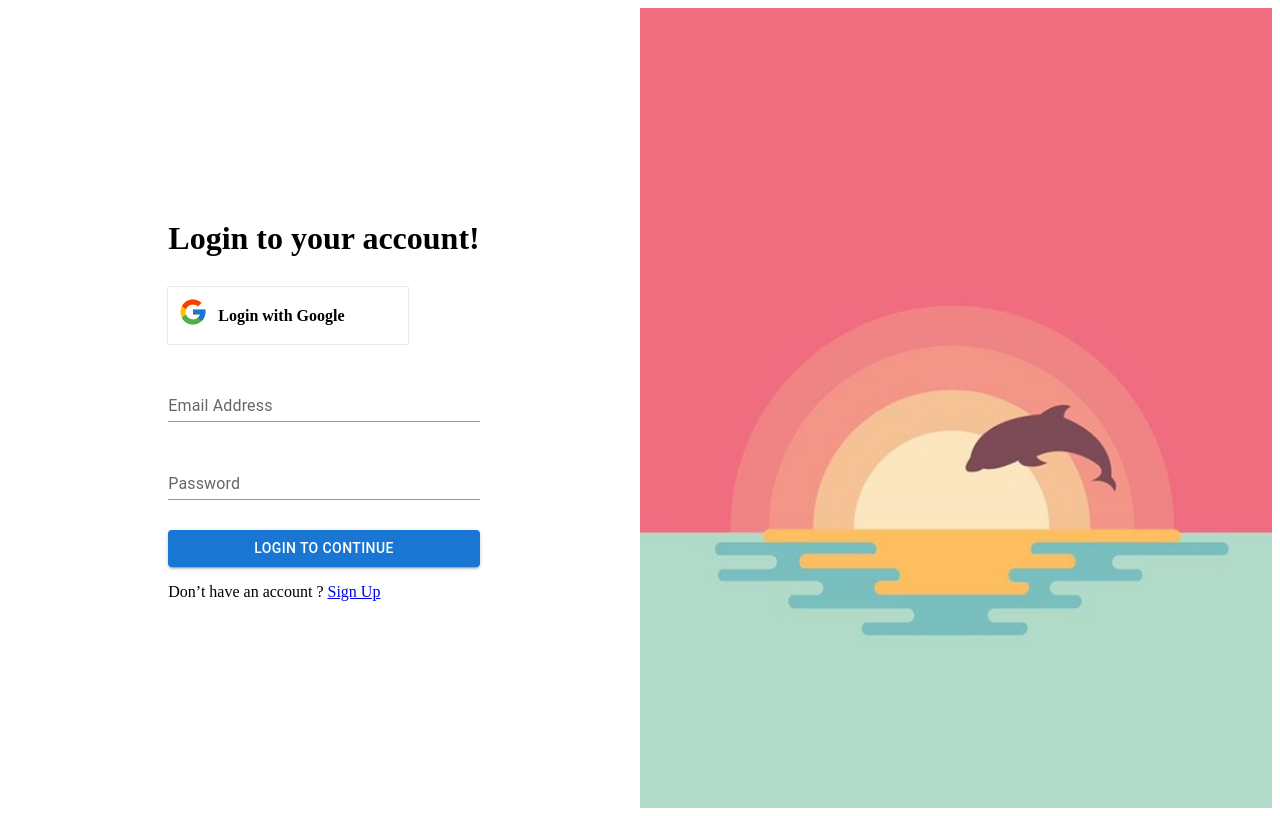
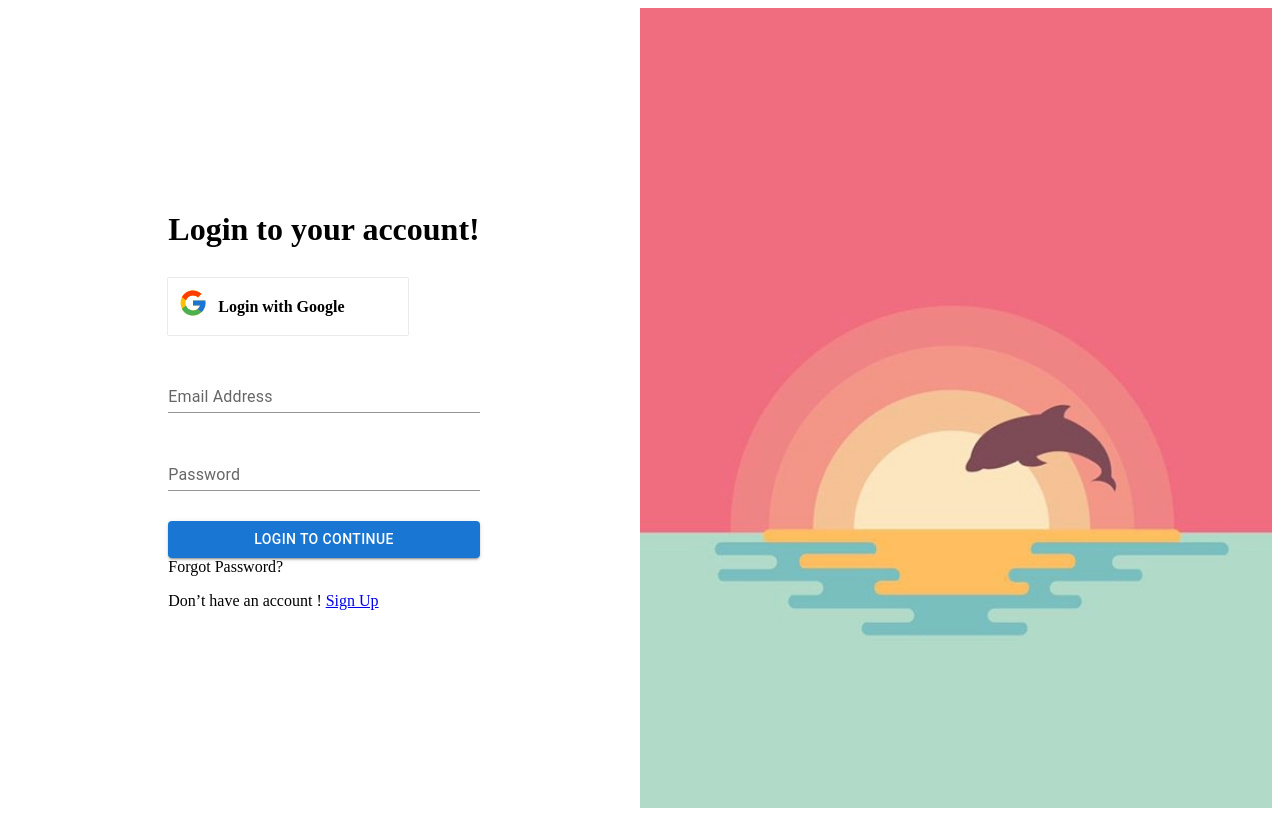
Before and after one commit to pronobiswas/alap, a React (Vite) app: page / in a window 1280 px wide. Built offline with nearby package versions, Linux system fonts and the light colour scheme.

Commit message:
working in login page validation

```diff
--- a/package.json
+++ b/package.json
@@ -13,10 +13,12 @@
     "@emotion/react": "^11.11.4",
     "@emotion/styled": "^11.11.5",
     "@mui/material": "^5.15.18",
+    "formik": "^2.4.6",
     "react": "^18.2.0",
     "react-dom": "^18.2.0",
     "react-icons": "^5.2.1",
-    "react-router-dom": "^6.23.1"
+    "react-router-dom": "^6.23.1",
+    "yup": "^1.4.0"
   },
   "devDependencies": {
     "@types/react": "^18.2.66",
--- a/src/pages/auth/Login.jsx
+++ b/src/pages/auth/Login.jsx
@@ -7,12 +7,17 @@ import Grid from '@mui/material/Grid';
 import TextField from '@mui/material/TextField';
 import { FcGoogle } from "react-icons/fc";
 import Button from '@mui/material/Button';
+import Modal from '@mui/material/Modal';
+
+import { useFormik } from 'formik';
+import * as Yup from 'yup';
 
 
 
 import LoginImages from '../../component/Utilities/loginImage.webp'
 import Images from '../../component/Utilities/Images';
 import { Link } from 'react-router-dom';
+import { Typography } from '@mui/material';
 
 
 const Item = styled(Paper)(({ theme }) => ({
@@ -22,31 +27,109 @@ const Item = styled(Paper)(({ theme }) => ({
   color: theme.palette.text.secondary,
 }));
 
+const style = {
+  position: 'absolute',
+  top: '50%',
+  left: '50%',
+  transform: 'translate(-50%, -50%)',
+  width: 400,
+  bgcolor: 'background.paper',
+  border: '2px solid #000',
+  boxShadow: 24,
+  pt: 2,
+  px: 4,
+  pb: 3,
+};
+
 
 const Login = () => {
+  const [open, setOpen] = React.useState(false);
+  const handleOpen = () => setOpen(true);
+  const handleClose = () => setOpen(false);
+  const emailRegx = "^[A-Za-z0-9](([a-zA-Z0-9,=\.!\-#|\$%\^&\*\+/\?_`\{\}~]+)*)@(?:[0-9a-zA-Z-]+\.)+[a-zA-Z]{2,9}$"
+
+  const formik = useFormik({
+    initialValues: {
+      email: '',
+      password: '',
+    },
+
+    validationSchema: Yup.object({
+
+      email: Yup.string()
+      .email('Invalid email address')
+      .matches(emailRegx , "regx check korchi")
+      .required('Required'),
+
+      password: Yup.string()
+        .max(15, 'Must be 15 characters or less')
+        .min(5, "minum 5 charecter")
+        .required('Required')
+    }),
+
+    onSubmit: values => {
+      // alert(JSON.stringify(values, null, 2));
+      console.log(values);
+    }
+  })
+
   return (
     <>
       <Box sx={{ flexGrow: 1 }}>
         <Grid container>
+
           <Grid item xs={6} className='center'>
 
               <div className="loginBox">
                 <h1 className='loginHeadding'>
-                Login to your account!
+                  Login to your account!
                 </h1>
                 <div className="logInWithGoogle">
                   <span className='logInWithGoogleIcon'><FcGoogle /></span>
                   <span className='logInWithGoogleTxt'>Login with Google</span>
                 </div>
-                <div className="inputTxt">
-                  <TextField id="outlined-basic" label="Email Address" variant="standard" className='inputItem'/>
-                </div>
-                <div className="inputTxt">
-                  <TextField id="outlined-basic" label="Password" variant="standard" className='inputItem'/>
-                </div>
-                <Button variant="contained" className='loginBtn'>LogIn to Continue</Button>
+
+                <form onSubmit={formik.handleSubmit}>
+                {/* //email TextField */}
+                  <div className="inputTxt">
+                    <TextField
+                    id="email"
+                    label="Email Address"
+                    variant="standard"
+                    name="email"
+                    type="email"
+                    onChange={formik.handleChange}
+                    value={formik.values.email}
+                    className='inputItem'/>
+
+                    {formik.touched.email && formik.errors.email ? (
+                    <div>{formik.errors.email}</div>
+                    ) : null}
+
+                  </div>
+                  {/* password input fild */}
+                  <div className="inputTxt">
+                    <TextField
+                    id="password"
+                    name="password"
+                    type="password"
+                    onChange={formik.handleChange}
+                    value={formik.values.password}
+                    label="Password"
+                    variant="standard"
+                    className='inputItem'/>
+                    {formik.touched.password && formik.errors.password ? (
+                    <div>{formik.errors.password}</div>
+                    ) : null}
+                  </div>
+                  <Button variant="contained" className='loginBtn' type='submit'>LogIn to Continue</Button>
+
+                  <span onClick={handleOpen}>Forgot Password?</span>
+
+                </form>
+
                 <p>
-                  Don’t have an account ? <Link to="/reg">Sign Up</Link>
+                  Don’t have an account ! <Link to="/reg">Sign Up</Link>
                 </p>
               </div>
 
@@ -56,7 +139,39 @@ const Login = () => {
               <Images source={LoginImages} alt="logIn Images" styleing="loginImg"/>
             </div>
           </Grid>
+
         </Grid>
+
+        <Modal
+          open={open}
+          onClose={handleClose}
+          aria-labelledby="modal-modal-title"
+          aria-describedby="modal-modal-description"
+        >
+          <Box sx={style}>
+            <Typography id="modal-modal-title" variant="h6" component="h2" style={{marginBottom:10}}>
+              Enter Your Email Address
+            </Typography>
+            <div className="inputTxt">
+                    <TextField
+                    id="email"
+                    label="Email Address"
+                    variant="standard"
+                    name="email"
+                    type="email"
+                    onChange={formik.handleChange}
+                    value={formik.values.email}
+                    className='inputItem'/>
+
+                    {formik.touched.email && formik.errors.email ? (
+                    <div>{formik.errors.email}</div>
+                    ) : null}
+
+            </div>
+            <Button variant="contained" color="success">Reset Password</Button>
+          </Box>
+        </Modal>
+
       </Box>
     </>
   )
```
Also changed, not shown: src/pages/auth/Validation.jsx (added, +11 -0 lines), 1 other file (tests, documents, lock files or other folders).
